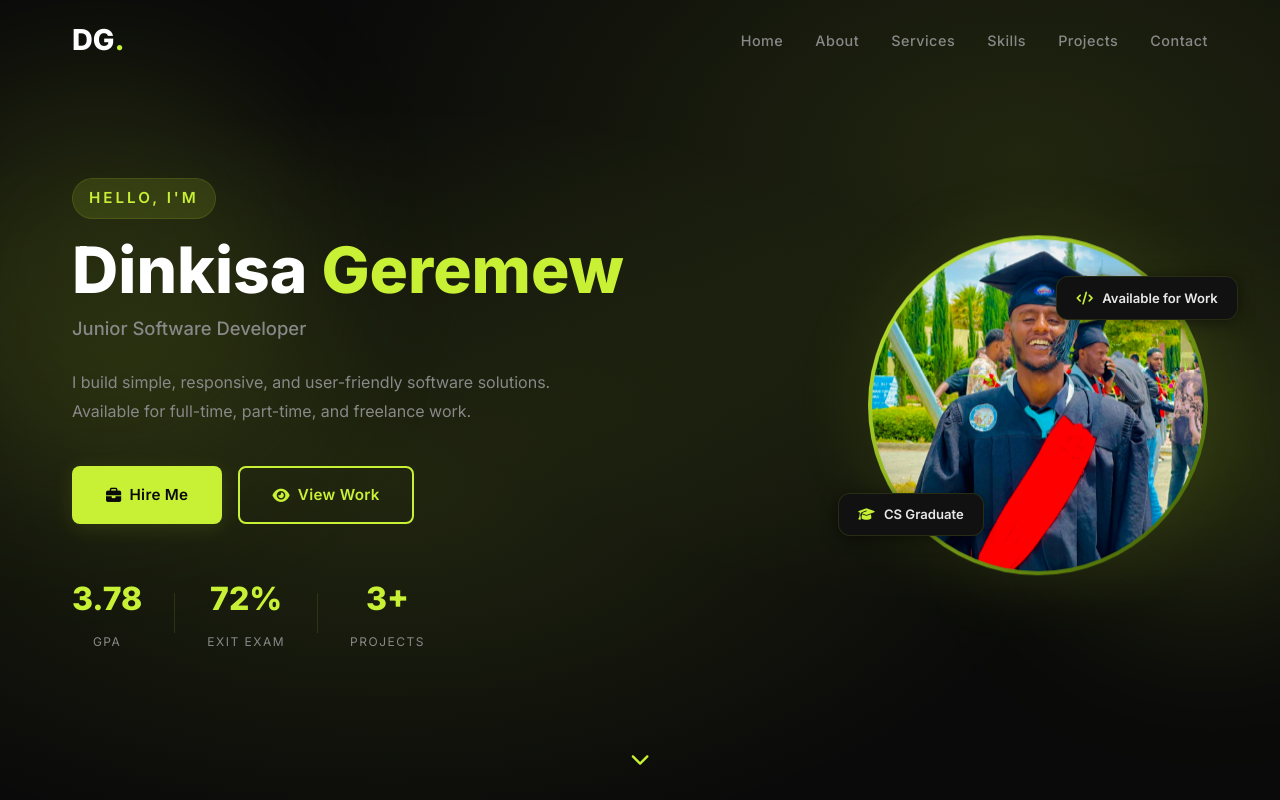
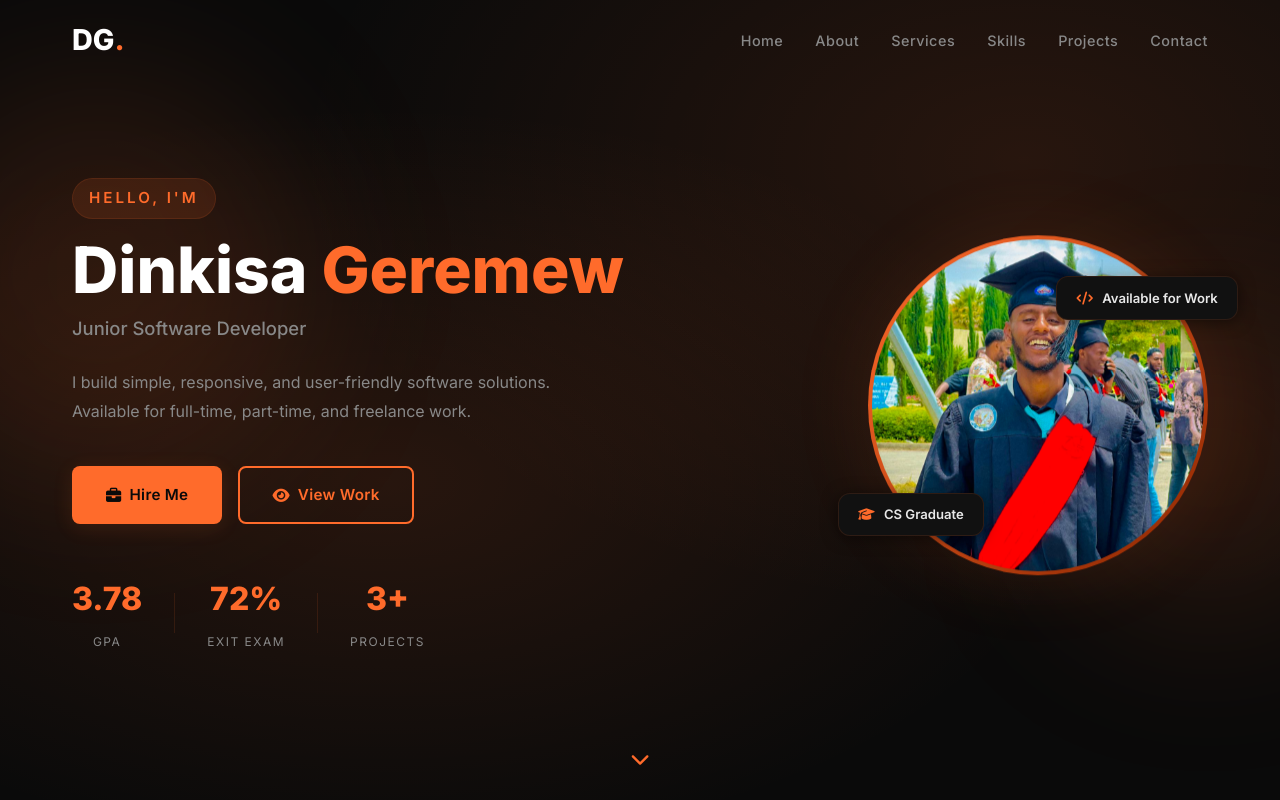
Before and after one commit to DinkisaGeremew/portfolio, a website: page index.html in a window 1280 px wide. Shown: the top 800 px of the page. Drawn offline with Linux system fonts and the light colour scheme.

Commit message:
revert to orange

```diff
--- a/style.css
+++ b/style.css
@@ -2,19 +2,19 @@
 *, *::before, *::after { margin: 0; padding: 0; box-sizing: border-box; }
 
 :root {
-  --primary: #c8f135;
-  --primary-dark: #a8d420;
-  --primary-glow: rgba(200,241,53,0.12);
+  --primary: #ff6b2b;
+  --primary-dark: #e55a1f;
+  --primary-glow: rgba(255,107,43,0.12);
   --bg: #0a0a0a;
   --bg2: #0f0f0f;
   --bg3: #141414;
   --card: #111111;
-  --border: rgba(200,241,53,0.12);
+  --border: rgba(255,107,43,0.12);
   --text: #e8e8e8;
   --text-muted: #888888;
   --white: #ffffff;
-  --gradient: linear-gradient(135deg, #c8f135, #7fff00);
-  --shadow: 0 8px 40px rgba(200,241,53,0.12);
+  --gradient: linear-gradient(135deg, #ff6b2b, #7fff00);
+  --shadow: 0 8px 40px rgba(255,107,43,0.12);
   --shadow-sm: 0 2px 16px rgba(0,0,0,0.5);
   --radius: 12px;
   --transition: 0.3s ease;
@@ -79,8 +79,8 @@ img { max-width: 100%; }
 }
 .hero::before {
   content: ''; position: absolute; inset: 0;
-  background: radial-gradient(ellipse at 30% 60%, rgba(200,241,53,0.12) 0%, transparent 55%),
-              radial-gradient(ellipse at 80% 20%, rgba(200,241,53,0.12) 0%, transparent 50%);
+  background: radial-gradient(ellipse at 30% 60%, rgba(255,107,43,0.12) 0%, transparent 55%),
+              radial-gradient(ellipse at 80% 20%, rgba(255,107,43,0.12) 0%, transparent 50%);
 }
 .hero-bg { position: absolute; inset: 0; }
 .hero-content {
@@ -121,9 +121,9 @@ img { max-width: 100%; }
 }
 .btn-primary {
   background: var(--primary); color: #0a0a0a;
-  box-shadow: 0 4px 20px rgba(200,241,53,0.12);
+  box-shadow: 0 4px 20px rgba(255,107,43,0.12);
 }
-.btn-primary:hover { background: var(--primary-dark); transform: translateY(-2px); box-shadow: 0 8px 30px rgba(200,241,53,0.12); }
+.btn-primary:hover { background: var(--primary-dark); transform: translateY(-2px); box-shadow: 0 8px 30px rgba(255,107,43,0.12); }
 .btn-outline { border-color: var(--primary); color: var(--primary); background: transparent; }
 .btn-outline:hover { background: var(--primary); color: #0a0a0a; transform: translateY(-2px); }
 .btn-full { width: 100%; justify-content: center; }
@@ -140,8 +140,8 @@ img { max-width: 100%; }
 }
 .avatar-ring {
   width: 340px; height: 340px; border-radius: 50%;
-  background: linear-gradient(135deg, #c8f135, #3a5a00);
-  padding: 4px; box-shadow: 0 0 80px rgba(200,241,53,0.12);
+  background: linear-gradient(135deg, #ff6b2b, #8b2500);
+  padding: 4px; box-shadow: 0 0 80px rgba(255,107,43,0.12);
   animation: float 4s ease-in-out infinite;
 }
 @keyframes float { 0%,100%{transform:translateY(0)} 50%{transform:translateY(-16px)} }
@@ -364,7 +364,7 @@ img { max-width: 100%; }
   transform-style: preserve-3d;
   transition: transform 0.15s ease, box-shadow 0.15s ease;
 }
-.tilt-card:hover { box-shadow: 0 20px 60px rgba(200,241,53,0.12); }
+.tilt-card:hover { box-shadow: 0 20px 60px rgba(255,107,43,0.12); }
 
 /* Floating orbs background */
 .orb {
@@ -373,13 +373,13 @@ img { max-width: 100%; }
 }
 .orb-1 {
   width: 400px; height: 400px;
-  background: rgba(200,241,53,0.12);
+  background: rgba(255,107,43,0.12);
   top: 10%; left: -100px;
   animation: orbFloat 8s ease-in-out infinite;
 }
 .orb-2 {
   width: 300px; height: 300px;
-  background: rgba(200,241,53,0.12);
+  background: rgba(255,107,43,0.12);
   bottom: 20%; right: -80px;
   animation: orbFloat 10s ease-in-out infinite reverse;
 }
@@ -395,7 +395,7 @@ img { max-width: 100%; }
 .glow-hover::after {
   content: ''; position: absolute; inset: 0;
   border-radius: inherit;
-  background: radial-gradient(circle at var(--mx,50%) var(--my,50%), rgba(200,241,53,0.12) 0%, transparent 60%);
+  background: radial-gradient(circle at var(--mx,50%) var(--my,50%), rgba(255,107,43,0.12) 0%, transparent 60%);
   opacity: 0; transition: opacity 0.3s ease; pointer-events: none;
 }
 .glow-hover:hover::after { opacity: 1; }
```
